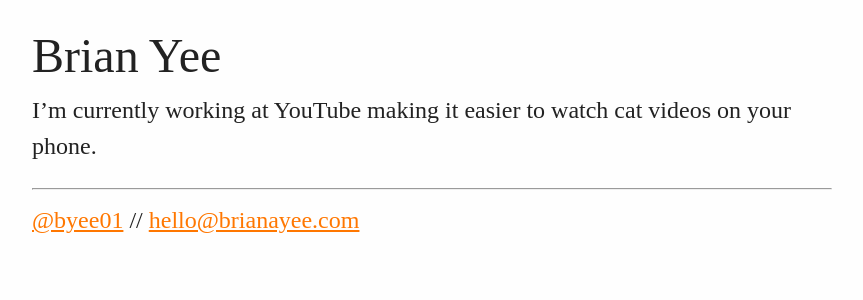
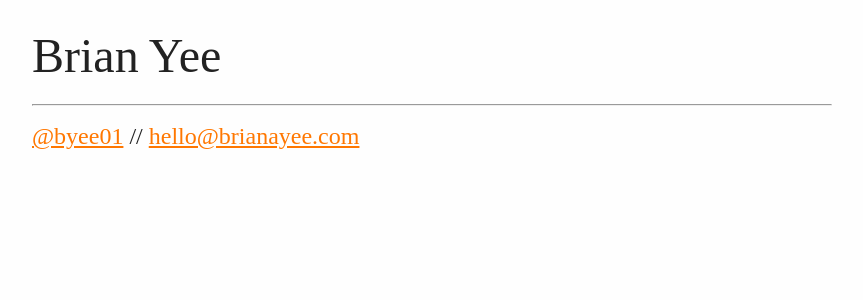
Before and after one commit to byee01/byee01.github.io, a Jekyll site: the page built from index.md, in a window 1280 px wide. Shown: the top 300 px of the page, without its empty margins (208-1071 px from the left). Built offline with Jekyll 4.4.1, drawn with Linux system fonts in a browser that asks for light colours; our own code applies the rules of GitHub Pages for plain Markdown files.

Commit message:
Update index.md
I don't work here anymore

```diff
--- a/index.md
+++ b/index.md
@@ -3,5 +3,3 @@ layout: default
 ---
 
 # Brian Yee
-
-I'm currently working at YouTube making it easier to watch cat videos on your phone.
```
